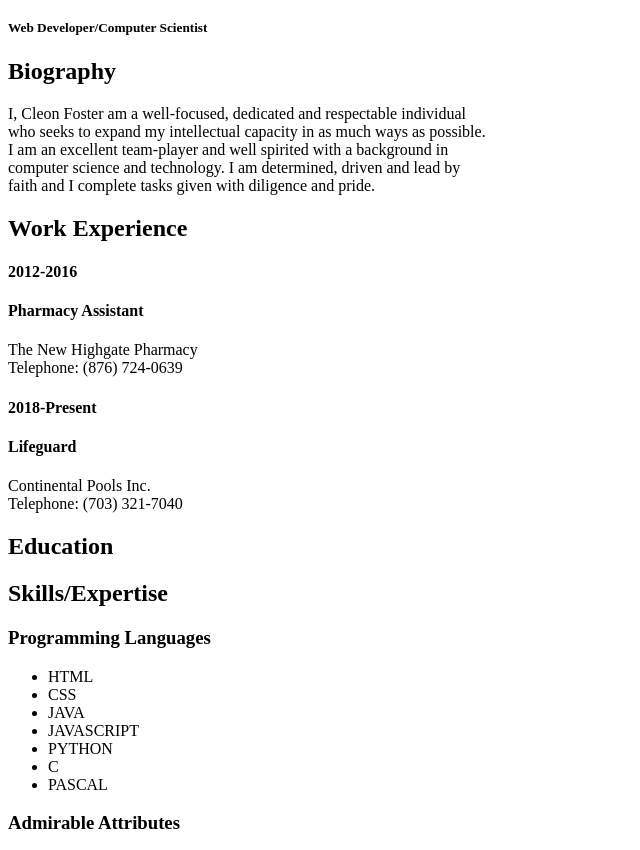
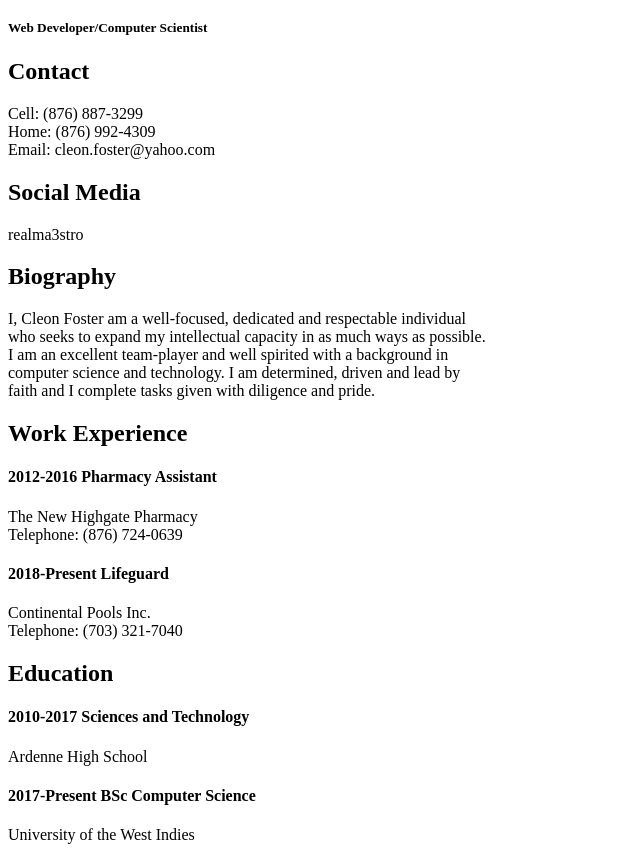
Before and after one commit to cleenster16/cleenster16.github.io, a plain HTML site: page index.html in a window 1280 px wide. Shown: the part 61-911 px from the top of the page, without its empty margins (0-640 px from the left). Drawn offline with Linux system fonts and the light colour scheme.

Commit message:
Add classes to elements of index.html

```diff
--- a/index.html
+++ b/index.html
@@ -1,13 +1,33 @@
 <!DOCTYPE html>
 <html>
+
     <head>
-        <title>Cleon Foster</title>
+        <title>Cleon Foster | Resume</title>
+    </head>
+
+    <header class="Header">
         <h1>Cleon Foster</h1>
         <h5>Web Developer/Computer Scientist</h5>
-    </head>
+    </header>
 
     <body>
-        <div>
+        <div class="Sidebar">
+            <div class="Contact">
+                <h2>Contact</h2>
+                <p>
+                    Cell: (876) 887-3299<br>
+                    Home: (876) 992-4309<br>
+                    Email: cleon.foster@yahoo.com<br>
+                </p>
+            </div>
+            <div class="Social Media">
+                <h2>Social Media</h2>
+                <p>
+                    realma3stro
+                </p>
+            </div>
+        </div>
+        <div class="Biography">
             <h2>Biography</h2>
             <p>I, Cleon Foster am a well-focused, dedicated and respectable individual<br>
                 who seeks to expand my intellectual capacity in as much ways as possible.<br>
@@ -15,27 +35,33 @@
                 computer science and technology. I am determined, driven and lead by<br>
                 faith and I complete tasks given with diligence and pride. </p>
         </div>
-        <div>
+        <div class="Experience">
             <h2>Work Experience</h2>
             <div>
-                <h4>2012-2016</h3>
-                <h4>Pharmacy Assistant</h4>
+                <h4>2012-2016 Pharmacy  Assistant</h4>
                 <p>The New Highgate Pharmacy<br>
                     Telephone: (876) 724-0639
                 </p>
             </div>
             <div>
-                <h4>2018-Present</h4>
-                <h4>Lifeguard</h4>
+                <h4>2018-Present  Lifeguard</h4>
                 <p>Continental Pools Inc.<br>
                     Telephone: (703) 321-7040
                 </p>
             </div>
         </div>
-        <div>
+        <div class="Education">
             <h2>Education</h2>
+            <div>
+                <h4>2010-2017 Sciences and Technology</h4>
+                <p>Ardenne High School</p>
+            </div>
+            <div>
+                <h4>2017-Present BSc Computer Science</h4>
+                <p>University of the West Indies</p>
+            </div>
         </div>
-        <div>
+        <div class="Skills">
             <h2>Skills/Expertise</h2>
                 <div>
                     <h3>Programming Languages</h3>
@@ -60,7 +86,7 @@
                     </ul>
                 </div>
         </div>
-        <div>
+        <div class="Extra-Curricular">
             <h2>Extra-Curricular Activities</h2>
             <ul>
                 <li>Football</li>
@@ -68,7 +94,7 @@
                 <li>Music</li>
             </ul>
         </div>
-        <div>
+        <div class="References">
             <h2>References</h2>
             <div>
                 <p>
```
